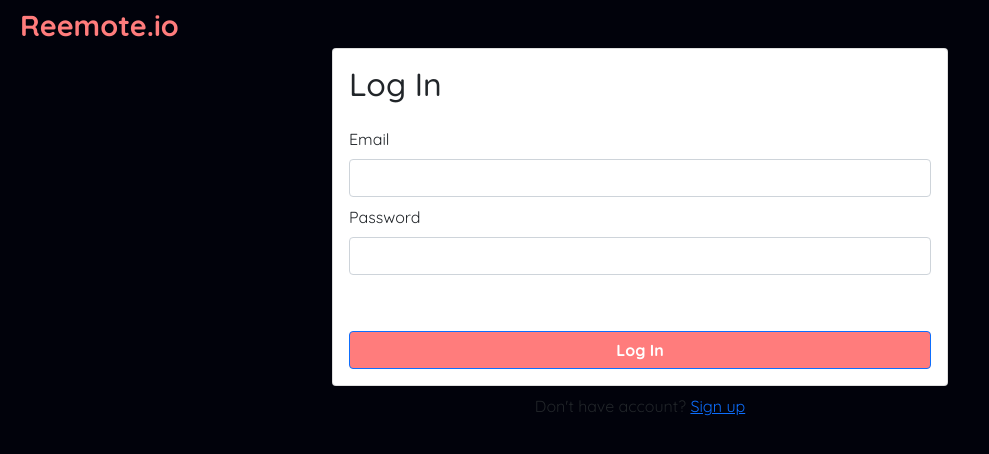
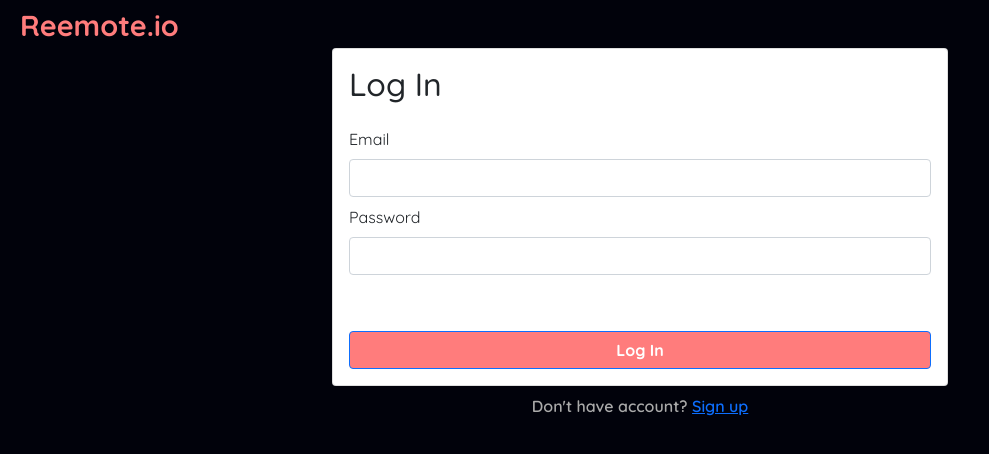
Before and after one commit to mcbryan1/ijikod-project, a React (Create React App) app: page /login in a window 1280 px wide. Shown: the top 454 px of the page, without its empty margins (0-989 px from the left). Built offline with nearby package versions, Linux system fonts and the light colour scheme; no server answers.

Commit message:
Fix: Color Change on Links to signup & signin

```diff
--- a/src/pages/Login.js
+++ b/src/pages/Login.js
@@ -57,7 +57,7 @@ function Login() {
               </Form>
             </Card.Body>
           </Card>
-          <div className="w-100 text-center mt-2">
+          <div className="w-100 text-center mt-2 already">
             Don't have account? <Link to="/signup">Sign up</Link>
           </div>
         </div>
--- a/src/pages/Pages.css
+++ b/src/pages/Pages.css
@@ -18,3 +18,8 @@
 .title h2{
   color: #ff7c7c;
 }
+
+.already {
+  color: #aaa !important;
+  font-weight: 600;
+}
--- a/src/pages/Signup.js
+++ b/src/pages/Signup.js
@@ -75,7 +75,7 @@ function Signup() {
               </Form>
             </Card.Body>
           </Card>
-          <div className="w-100 text-center mt-2">
+          <div className="w-100 text-center mt-2 pb-4 already">
             Already have account? <Link to="/login">Log in</Link>
           </div>
         </div>
```
Also changed, not shown: 1 other file (tests, documents, lock files or other folders).
